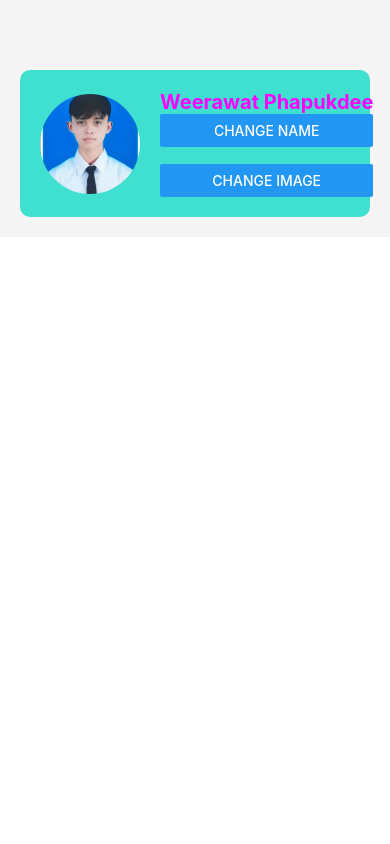
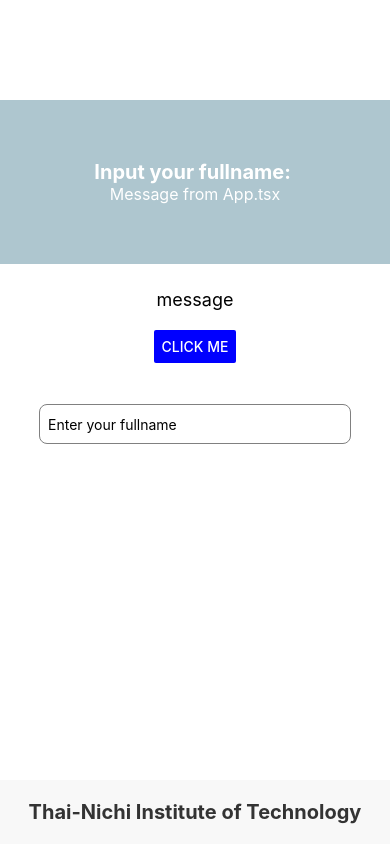
Before and after one commit to weepha/TNIreact, a React Native app: screen / in a window 390 px wide. Built offline with nearby package versions, Linux system fonts and the light colour scheme.

Commit message:
Practical_useEffect

```diff
--- a/App.tsx
+++ b/App.tsx
@@ -1,12 +1,41 @@
-import { View, Text } from 'react-native'
-import React from "react"
-import ProfileScreen from './components/ProfileScreen'
+import { StatusBar } from 'expo-status-bar';
+import React,{useState,useEffect} from "react"
+import { View,StyleSheet,TextInput, Alert } from 'react-native';
+import AppFooter from './components/AppFooter';
+import AppHeader from './components/AppHeader';
+import Content from './components/Content';
+import { styles2 } from './styles/styles';
 
-  const App = ():React.JSX.Element => {
-    return (
-      <View >
-        <ProfileScreen/>
-      </View>
-    )
+
+ export default function App():React.JSX.Element { //:React.JSX.Element จำเป็นต้องใส่
+  const [fullname,setFullname]=useState('');
+  const [message,setmessage]=useState('Message from App.tsx')
+  const [footermessage,setfootermessage]=useState('Thai-Nichi Institute of Technology');
+
+  useEffect(()=>{
+    console.log("Component has mounted");
+  },[])
+
+  useEffect(()=>{
+    console.log(`Fullname has changed to : ${fullname}`);
+  },[fullname])// This will run whenever 'fullname' changes
+
+  const handleButtomClick = () =>{
+    Alert.alert("Hollo ", `Input your fullname : ${fullname}`);
   }
-  export default App
+
+  return (
+    <View style={styles2.container}>
+      <AppHeader fullname={fullname} message={message}  />
+      {/* <Content message={message} fullname={fullname}/> */}
+      <Content message="message" onButtonClick = {handleButtomClick}/>
+      <AppFooter footermessage={footermessage}/>
+      <TextInput
+      style={styles2.input}
+      placeholder="Enter your fullname"
+      value={fullname}
+      onChangeText={setFullname}
+      />
+    </View>
+  );
+}
--- a/components/AppFooter.tsx
+++ b/components/AppFooter.tsx
@@ -1,33 +1,16 @@
 import { StyleSheet, Text, View } from 'react-native'
 import React from 'react'
-type Contenttype={
-    title:string
+import { styles2 } from '../styles/styles'
+type AppfooterProps={
+    footermessage:string
 
 }
-const AppFooter = ({title}:Contenttype) => {
+const AppFooter = ({ footermessage}: AppfooterProps) => {
   return (
-    <View style={styles.footer}>
-      <Text style={styles.footerText}>{title}</Text>
+    <View style={styles2.footer}>
+      <Text style={styles2.footerText}>{ footermessage}</Text>
     </View>
   )
 }
 
 export default AppFooter
-
-const styles = StyleSheet.create({
-    footer: {
-    backgroundColor: '#f8f8f8',
-    padding: 20,
-    alignItems: 'center',
-    justifyContent: 'center',
-    position: 'absolute',
-    left: 0,
-    right: 0,
-    bottom: 0,
-    },
-    footerText: {
-    fontSize: 16,
-    fontWeight: 'bold',
-    color: '#333',
-    },
-    });
--- a/components/AppHeader.tsx
+++ b/components/AppHeader.tsx
@@ -1,35 +1,22 @@
 import { Button, StyleSheet, Text, View } from 'react-native'
 import React from 'react'
+import { styles2 } from '../styles/styles'
 
 type Contenttype={
-    title:string
-    year:number
+    fullname:string;
+    message:string;
 }
-const AppHeader = ({title,year}:Contenttype) => {
+const AppHeader = ({fullname,message}:Contenttype) => {
   return (
-    <View style={styles.header}>
-      <Text style={styles.headerText}>{title}</Text>
-
+    <View style={styles2.header}>
+      <Text style={styles2.headerText}>
+        Input your fullname: {fullname}
+      </Text>
+      <Text style={styles2.subtitleText}>
+        {message}
+      </Text>
     </View>
   )
 }
 
 export default AppHeader
-
-const styles = StyleSheet.create({
-    header: {
-    backgroundColor: '#AEC6CF',
-    padding: 20,
-    alignItems: 'center',
-    justifyContent: 'center',
-    },
-    headerText: {
-    fontSize: 20,
-    fontWeight: 'bold',
-    color: '#fff',
-    },
-    subtitleText: {
-    fontSize: 16,
-    color: '#fff',
-    },
-    });
--- a/components/Content.tsx
+++ b/components/Content.tsx
@@ -1,28 +1,26 @@
-import { StyleSheet, Text, View,Button } from 'react-native'
-import React from 'react'
-type Contenttype={
-    title:string
+import { StyleSheet, Text, View, Button, Alert } from "react-native";
+import React from "react";
+import { styles2 } from "../styles/styles";
+type Contenttype = {
+  message: string;
+  //fullname: string;
+  onButtonClick:() =>void;
+};
+const Content = ({ message, onButtonClick }: Contenttype): React.JSX.Element => {
+  /* const[displayFullname,setDisplayFullname]= React.useState('');
 
-}
-const Content = ({title}:Contenttype) => {
+  const handleButtomClick =()=>{
+    setDisplayFullname(fullname)
+    Alert.alert("Hollo ", `Input your fullname : ${fullname}`);
+  }; */
+
   return (
-    <View style={styles.content}>
-      <Text style={styles.text}>{title}</Text>
-      <Button title="CLICK ME"/>
+    <View style={styles2.content}>
+      <Text style={styles2.text}>{message}</Text>
+      {/* <Text style={styles2.text}>{displayFullname}</Text> */}
+      <Button title="CLICK ME"  onPress={onButtonClick} color="blue"/>
     </View>
-  )
-}
+  );
+};
 
-export default Content
-
-const styles = StyleSheet.create({
-    content: {
-    flex: 1,
-    alignItems: 'center',
-    justifyContent: 'center',
-    },
-    text: {
-    fontSize: 18,
-    marginBottom: 20,
-    },
-    });
+export default Content;
--- a/styles/styles.ts
+++ b/styles/styles.ts
@@ -1,4 +1,4 @@
-import { StyleSheet} from 'react-native'
+import { StyleSheet } from "react-native";
 
 const styles = StyleSheet.create({
   container: {
@@ -6,26 +6,89 @@ const styles = StyleSheet.create({
     padding: 20,
     backgroundColor: "#f5f5f5", // ตั้งค่าสีพื้นหลังเป็นสีเทาอ่อน
   },
-    profileImage:{
-      borderRadius:50,
-      width:100,
-      height:100,
-      marginRight:20,
+  profileImage: {
+    borderRadius: 50,
+    width: 100,
+    height: 100,
+    marginRight: 20,
   },
-    profileContainer:{
-      flexDirection:"row",
-      alignItems:"center",
-      width:"100%",
-      padding:20,
-      borderRadius:10,
-      backgroundColor:"#40E0D0",
-      elevation:5,
-      marginTop:50,
+  profileContainer: {
+    flexDirection: "row",
+    alignItems: "center",
+    width: "100%",
+    padding: 20,
+    borderRadius: 10,
+    backgroundColor: "#40E0D0",
+    elevation: 5,
+    marginTop: 50,
   },
-    profileName:{
-      color:"#FF00FF",
-      fontSize:20,
-      fontWeight:"bold"
-    }
+  profileName: {
+    color: "#FF00FF",
+    fontSize: 20,
+    fontWeight: "bold",
+  },
 });
-  export default styles
+const styles2 = StyleSheet.create({
+  container: {
+    flex: 1,
+    justifyContent: "center",
+    alignItems: "center",
+
+    backgroundColor: "#ffffff",
+  },
+  input: {
+    height: 40,
+    borderColor: "gray",
+    borderWidth: 1,
+    marginTop: 16,
+    paddingHorizontal: 8,
+    width: "80%",
+    borderRadius: 8,
+
+    marginBottom: 400,
+  },
+  footer: {
+    backgroundColor: "#f8f8f8",
+    padding: 20,
+    alignItems: "center",
+    justifyContent: "center",
+    position: "absolute",
+    left: 0,
+    right: 0,
+    bottom: 0,
+  },
+  footerText: {
+    fontSize: 20,
+    fontWeight: "bold",
+    color: "#333",
+  },
+  header: {
+    flex:1,
+    width: "100%",
+    backgroundColor: "#AEC6CF",
+    padding: 20,
+    alignItems: "center",
+    justifyContent: "center",
+    marginTop: 100,
+  },
+  headerText: {
+    fontSize: 20,
+    fontWeight: "bold",
+    color: "#fff",
+  },
+  subtitleText: {
+    fontSize: 16,
+    color: "#fff",
+  },
+  content: {
+    flex: 1,
+    alignItems: "center",
+    justifyContent: "center",
+  },
+  text: {
+    fontSize: 18,
+    marginBottom: 20,
+  },
+});
+
+export { styles, styles2 };
```
Also changed, not shown: App2.tsx (added, +13 -0 lines), components/UseEffectExample.tsx (added, +31 -0 lines), 1 other file (tests, documents, lock files or other folders). Lines whose indentation alone changed are shown as unchanged.
